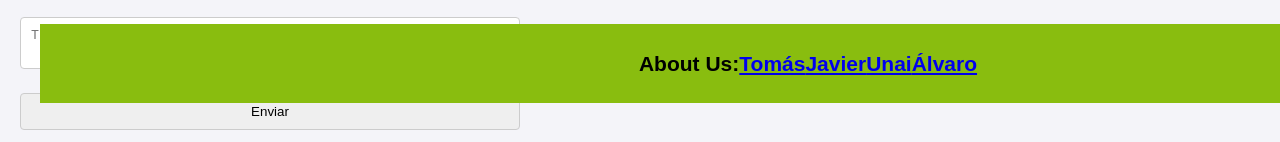
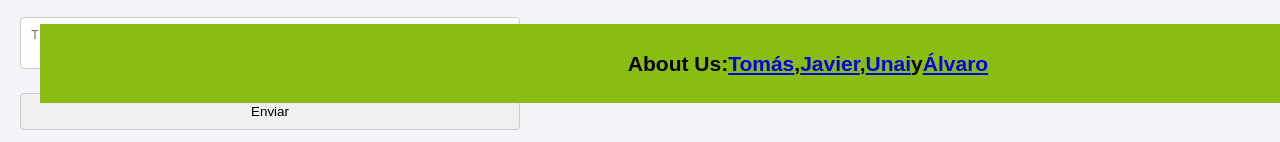
Before and after one commit to magodelazaza/RADIOMENDOZA, a plain HTML site: page index.html in a window 1280 px wide. Shown: the part 697-839 px from the top of the page. Drawn offline with Linux system fonts and the light colour scheme.

Commit message:
Update index.html

```diff
--- a/index.html
+++ b/index.html
@@ -40,7 +40,7 @@
         </section>
 <main>
     <footer>
-        <h2>About Us:<a href="ABOUT US/TOMAS/Tomas TIC II/index.html">Tomás</a><a href="ABOUT US/JAVIER/Javier Bernal.html">Javier</a><a href="ABOUT US/UNAI/Index unai.html">Unai</a><a href="ABOUT US/ALVARORO/index alvaroro.html">Álvaro</a>
+        <h2>About Us:<a href="ABOUT US/TOMAS/Tomas TIC II/index.html">Tomás</a>,<a href="ABOUT US/JAVIER/Javier Bernal.html">Javier</a>,<a href="ABOUT US/UNAI/Index unai.html">Unai</a>y<a href="ABOUT US/ALVARORO/index alvaroro.html">Álvaro</a>
         </h2>
     </footer>
 </main>
```
